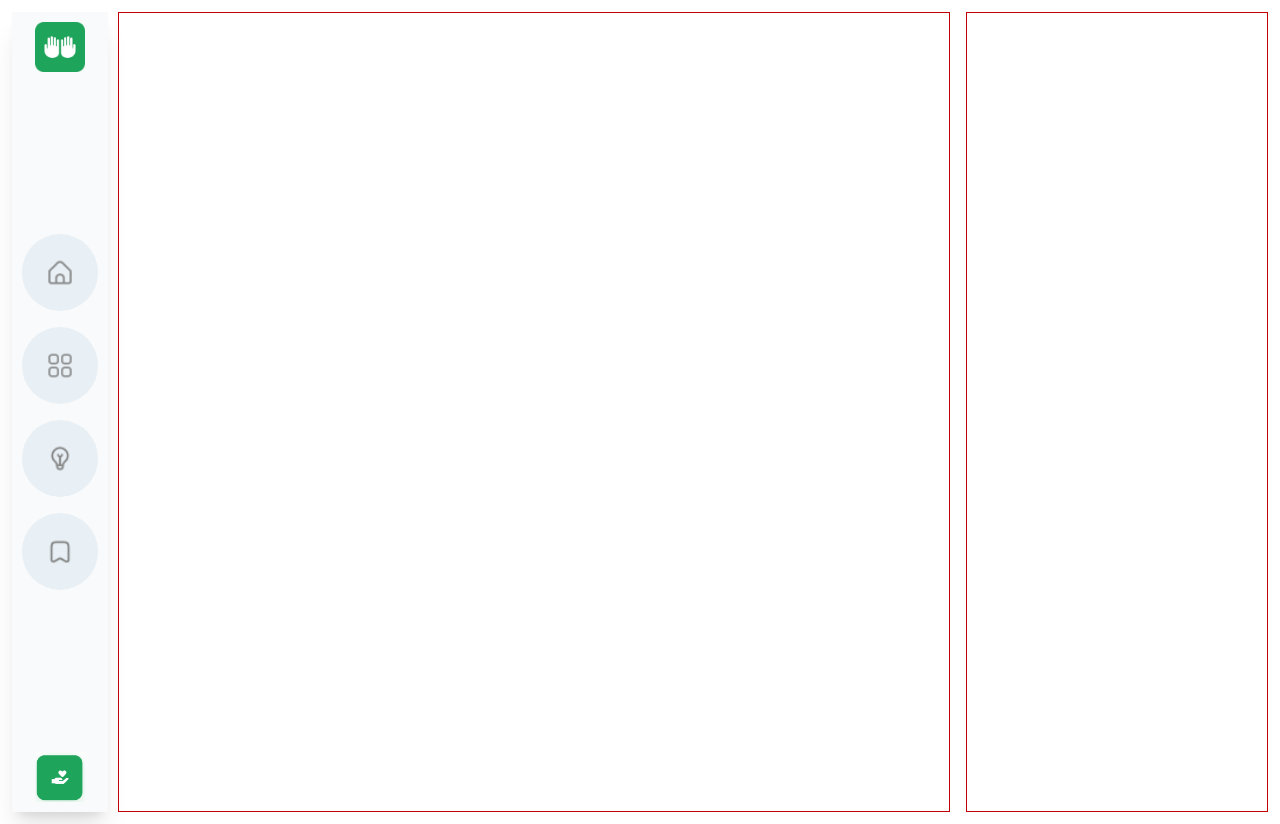
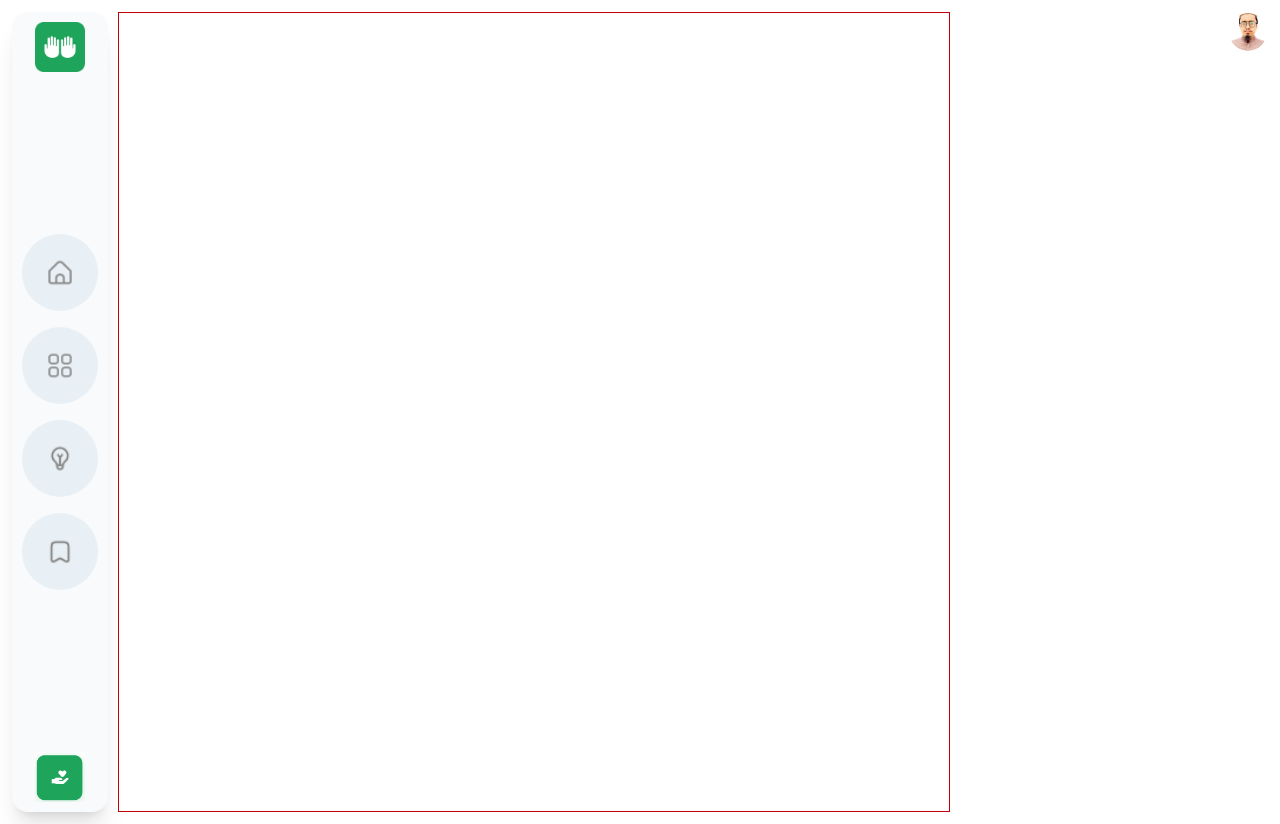
Before and after one commit to engrsakib/dwa-s-client-side, a Next.js app: page / in a window 1280 px wide. Built offline with nearby package versions, Linux system fonts and the light colour scheme.

Commit message:
right menue initialize

```diff
--- a/app/LeftSide.tsx
+++ b/app/LeftSide.tsx
@@ -2,7 +2,7 @@ import Image from 'next/image'
 import React from 'react'
 export default function LeftSide() {
   return (
-    <div className='flex bg-gray-50 shadow-xl w-24 p-2.5 flex-col items-center justify-between h-screen'>
+    <div className='flex bg-gray-50 rounded-2xl shadow-xl w-24 p-2.5 flex-col items-center justify-between h-screen'>
       {/* image */}
       <div>
       <Image
--- /dev/null
+++ b/app/RightSide.tsx
@@ -0,0 +1,42 @@
+import Image from "next/image";
+import React from "react";
+import sakib from "@/public/Md Nazmus Sakib pasport size.jpg";
+export default function RightSide() {
+  return (
+    <div>
+      {/* user icons */}
+      <div className="flex items-center justify-end ">
+        <div className="dropdown dropdown-end">
+          <div
+            tabIndex={0}
+            role="button"
+            className="btn btn-ghost btn-circle avatar"
+          >
+            <div className="rounded-full">
+              <Image src={sakib} className="rounded-full" alt="sakib" />
+            </div>
+          </div>
+          <ul
+            tabIndex={0}
+            className="menu menu-sm dropdown-content bg-base-100 rounded-box z-1 mt-3 w-52 p-2 shadow"
+          >
+            <li>
+              <a className="justify-between">
+                Profile
+                <span className="badge">New</span>
+              </a>
+            </li>
+            <li>
+              <a>Settings</a>
+            </li>
+            <li>
+              <a>Logout</a>
+            </li>
+          </ul>
+        </div>
+      </div>
+    {/* Right menue here */}
+
+    </div>
+  );
+}
--- a/app/globals.css
+++ b/app/globals.css
@@ -1 +1,2 @@
 @import "tailwindcss";
+@plugin "daisyui";
--- a/app/layout.tsx
+++ b/app/layout.tsx
@@ -2,6 +2,7 @@ import type { Metadata } from "next";
 import { Geist, Geist_Mono } from "next/font/google";
 import "./globals.css";
 import LeftSide from "./LeftSide";
+import RightSide from "./RightSide";
 
 const geistSans = Geist({
   variable: "--font-geist-sans",
@@ -24,7 +25,7 @@ export default function RootLayout({
   children: React.ReactNode;
 }>) {
   return (
-    <html lang="en">
+    <html lang="en" data-theme="light">
       <body
         className={`${geistSans.variable} ${geistMono.variable} antialiased m-3`}
       >
@@ -38,8 +39,8 @@ export default function RootLayout({
         {children}
         </div>
         {/* right */}
-        <div className="col-span-3 border border-red-700 h-screen">
-
+        <div className="col-span-3 h-screen">
+        <RightSide></RightSide>
         </div>
         </div>
       </body>
```
Also changed, not shown: package.json (+7 -6 lines), public/Md Nazmus Sakib pasport size.jpg (added), 1 other file (tests, documents, lock files or other folders).
